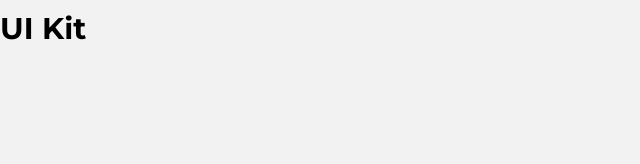
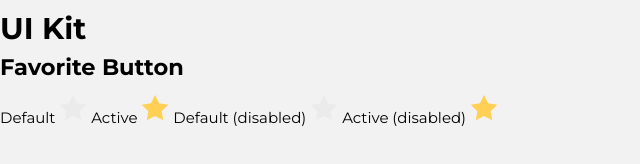
Before and after one commit to umnyash/big-trip, a website: page markup/ui-kit.html in a window 1280 px wide. Shown: the whole page, without its empty margins (0-640 px from the left). Drawn offline with Linux system fonts and the light colour scheme.

Commit message:
feat(markup): add favorite button

```diff
--- a/markup/css/style.css
+++ b/markup/css/style.css
@@ -74,6 +74,58 @@
   overflow: hidden;
 }
 
+/* favorite-button */
+
+.favorite-button {
+  position: relative;
+  display: inline-grid;
+  padding: 0;
+  border: none;
+  color: var(--background-primary-color-alter);
+  background: none;
+  transition: color 200ms linear;
+}
+
+.favorite-button[aria-pressed="true"] {
+  color: var(--accent-color);
+}
+
+.favorite-button:enabled {
+  cursor: pointer;
+}
+
+.favorite-button:enabled:hover {
+  color: var(--accent-color-60);
+}
+
+.favorite-button:enabled:active {
+  color: var(--accent-color);
+}
+
+.favorite-button:enabled[aria-pressed="true"]:active {
+  color: var(--background-primary-color-alter);
+}
+
+.favorite-button::before {
+  /* Increases the clickable area to 40 pixels. */
+  content: "";
+  position: absolute;
+  inset: calc((100% - 40px) / 2);
+}
+
+.favorite-button::after {
+  content: "";
+  grid-area: 1 / 1 / 2 / 2;
+  width: 28px;
+  height: 28px;
+  min-width: 100%;
+  max-width: 100%;
+  min-height: 100%;
+  max-height: 100%;
+  background: currentColor;
+  mask: url("../img/icons/star.svg") no-repeat 50% 50% / contain;
+}
+
 /* page */
 
 .page__body {
--- a/markup/ui-kit.html
+++ b/markup/ui-kit.html
@@ -13,6 +13,25 @@
 
 <body class="page__body">
   <h1>UI Kit</h1>
+  <section>
+    <h2>Favorite Button</h2>
+    Default
+    <button class="favorite-button" type="button" aria-pressed="false">
+      <span class="visually-hidden">Add to favorites</span>
+    </button>
+    Active
+    <button class="favorite-button" type="button" aria-pressed="true">
+      <span class="visually-hidden">Add to favorites</span>
+    </button>
+    Default (disabled)
+    <button class="favorite-button" type="button" aria-pressed="false" disabled>
+      <span class="visually-hidden">Add to favorites</span>
+    </button>
+    Active (disabled)
+    <button class="favorite-button" type="button" aria-pressed="true" disabled>
+      <span class="visually-hidden">Add to favorites</span>
+    </button>
+  </section>
 </body>
 
 </html>
```
Also changed, not shown: markup/img/icons/star.svg (added).
